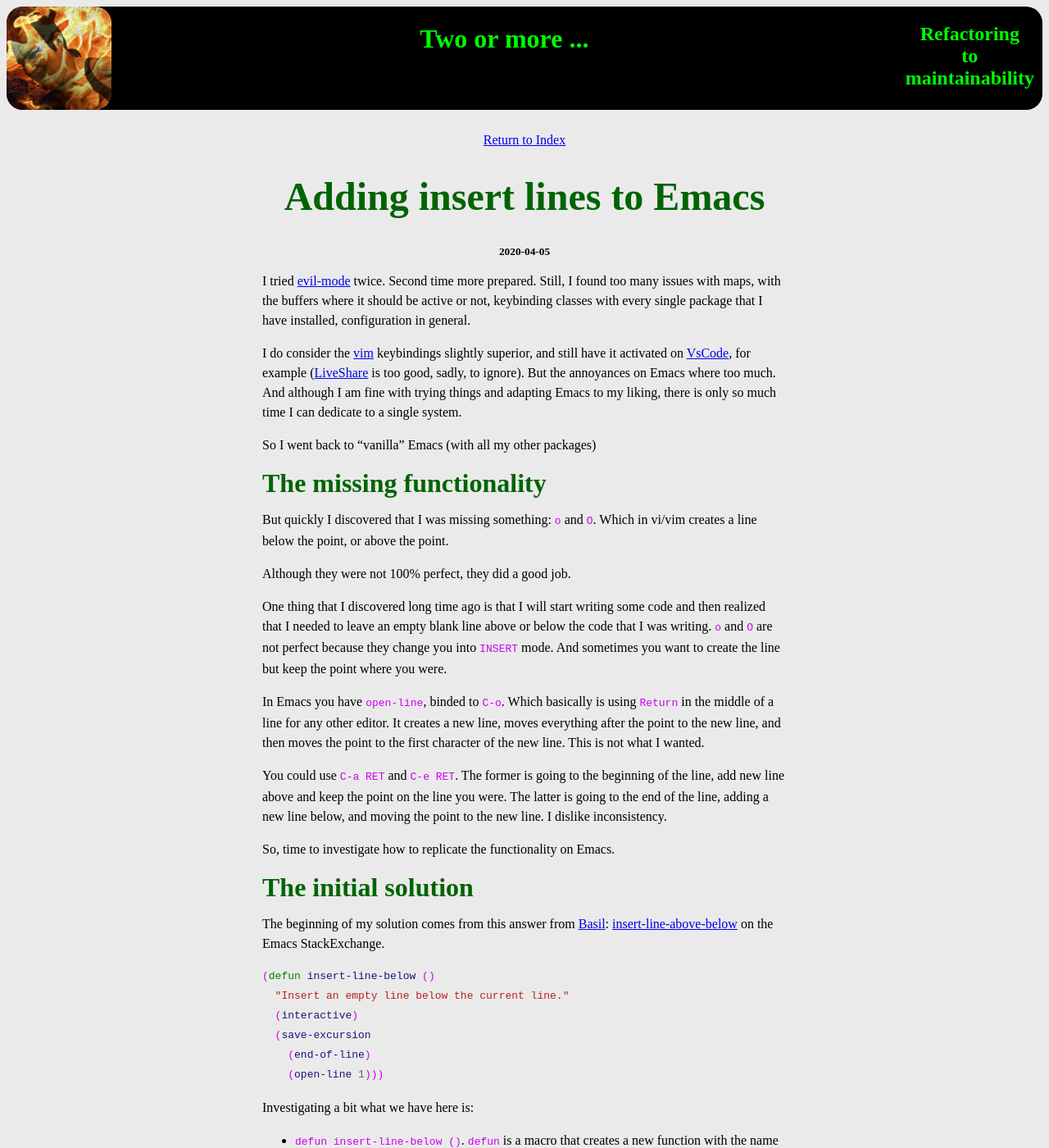
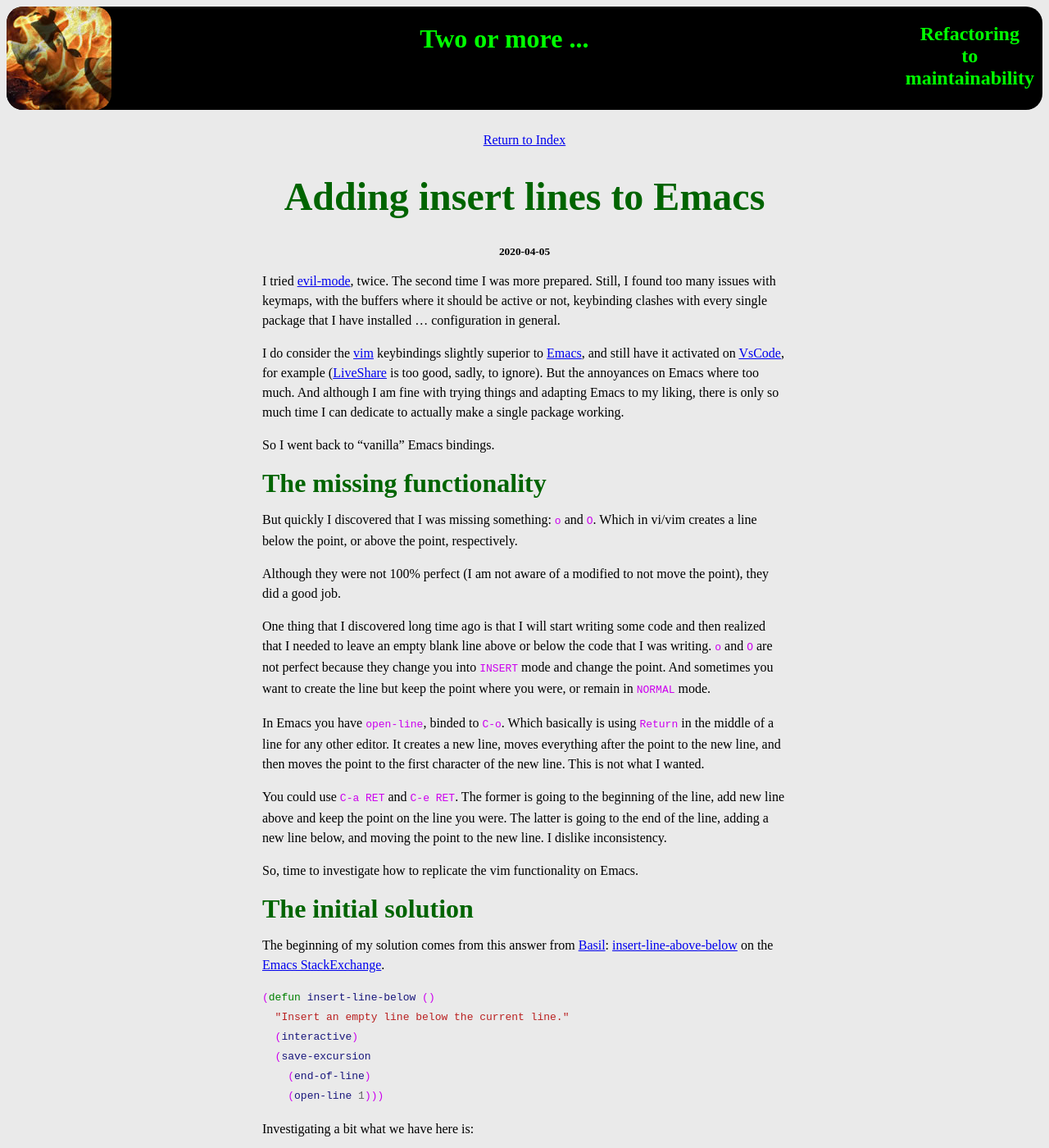
Before and after one commit to MiyamotoAkira/website, a Jekyll site: the page built from _posts/2020-04-07-emacs-insert-line.md, in a window 1280 px wide and 1400 px high. Shown: the whole window at 82% size. Built offline with Jekyll 4.4.1, drawn with Linux system fonts in a browser that asks for light colours; some of the changed text lies outside the part shown.

Commit message:
Modifications to the text

````diff
--- a/_posts/2020-04-07-emacs-insert-line.md
+++ b/_posts/2020-04-07-emacs-insert-line.md
@@ -6,29 +6,29 @@ tags:
 - Emacs
 ---
 
-I tried [evil-mode](https://github.com/emacs-evil/evil) twice. Second time more prepared. Still, I found too many issues with maps, with the buffers where it should be active or not, keybinding classes with every single package that I have installed, configuration in general.
+I tried [evil-mode](https://github.com/emacs-evil/evil), twice. The second time I was more prepared. Still, I found too many issues with keymaps, with the buffers where it should be active or not, keybinding clashes with every single package that I have installed ... configuration in general.
 
-I do consider the [vim](https://www.vim.org/) keybindings slightly superior, and still have it activated on [VsCode](https://code.visualstudio.com/), for example ([LiveShare](https://visualstudio.microsoft.com/services/live-share/) is too good, sadly, to ignore). But the annoyances on Emacs where too much. And although I am fine with trying things and adapting Emacs to my liking, there is only so much time I can dedicate to a single system.
+I do consider the [vim](https://www.vim.org/) keybindings slightly superior to [Emacs](https://www.gnu.org/software/emacs/), and still have it activated on [VsCode](https://code.visualstudio.com/), for example ([LiveShare](https://visualstudio.microsoft.com/services/live-share/) is too good, sadly, to ignore). But the annoyances on Emacs where too much. And although I am fine with trying things and adapting Emacs to my liking, there is only so much time I can dedicate to actually make a single package working.
 
-So I went back to "vanilla" Emacs (with all my other packages)
+So I went back to "vanilla" Emacs bindings.
 
 # The missing functionality
 
-But quickly I discovered that I was missing something: `o` and `O`. Which in vi/vim creates a line below the point, or above the point.
+But quickly I discovered that I was missing something: `o` and `O`. Which in vi/vim creates a line below the point, or above the point, respectively.
 
-Although they were not 100% perfect, they did a good job.
+Although they were not 100% perfect (I am not aware of a modified to not move the point), they did a good job.
 
-One thing that I discovered long time ago is that I will start writing some code and then realized that I needed to leave an empty blank line above or below the code that I was writing. `o` and `O` are not perfect because they change you into `INSERT` mode. And sometimes you want to create the line but keep the point where you were.
+One thing that I discovered long time ago is that I will start writing some code and then realized that I needed to leave an empty blank line above or below the code that I was writing. `o` and `O` are not perfect because they change you into `INSERT` mode and change the point. And sometimes you want to create the line but keep the point where you were, or remain in `NORMAL` mode.
 
 In Emacs you have `open-line`, binded to `C-o`. Which basically is using `Return` in the middle of a line for any other editor. It creates a new line, moves everything after the point to the new line, and then moves the point to the first character of the new line. This is not what I wanted.
 
 You could use `C-a RET` and `C-e RET`. The former is going to the beginning of the line, add new line above and keep the point on the line you were. The latter is going to the end of the line, adding a new line below, and moving the point to the new line. I dislike inconsistency.
 
-So, time to investigate how to replicate the functionality on Emacs.
+So, time to investigate how to replicate the vim functionality on Emacs.
 
 # The initial solution
 
-The beginning of my solution comes from this answer from [Basil](https://emacs.stackexchange.com/users/15748/basil): [insert-line-above-below](https://emacs.stackexchange.com/questions/32958/insert-line-above-below) on the Emacs StackExchange.
+The beginning of my solution comes from this answer from [Basil](https://emacs.stackexchange.com/users/15748/basil): [insert-line-above-below](https://emacs.stackexchange.com/questions/32958/insert-line-above-below) on the [Emacs StackExchange](https://emacs.stackexchange.com/).
 
 ```elisp
 (defun insert-line-below ()
@@ -59,7 +59,7 @@ I just give them keybindings and I am sorted
 (global-set-key (kbd "C-c n") 'insert-line-below)
 ```
 
-Take into account that the keybindings chosen are based on my other keybindings (`C-c a`, which was an option, is part of my [ag](https://github.com/ggreer/the_silver_searcher) keybindings). And the `n` does remind me of "new line".
+Take into account that the keybindings chosen are based on my other keybindings (`C-c a`, which was an option, is part of my [ag](https://github.com/ggreer/the_silver_searcher) keybindings). And the `n` does remind me of "new line". Maybe I should change the name of the functions.
 
 # The improved solution
 
@@ -92,10 +92,10 @@ the default UNIVERSAL argument, the point will change to the beginning of the ne
 
 The first two things that you will discover is that now we have a parameter in our list (`universal`), and that the call to `interactive` now has a parameter `"P"`. Both things are related.
 
-`"P"` tells elisp that the function will receive a parameter with the value of the universal argument. By the way, this value is also stored on `current-prefix-arg`, but using it as above is the recommended way (still haven't found way).
+`"P"` tells elisp that the function will receive a parameter with the value of the universal argument. By the way, this value is also stored on `current-prefix-arg`, but using it as above is the recommended way (still haven't found why).
 
-On the if statement we compare the parameter universal against '(4). That's it, the list that has only 4 within. This is one of the quirkiness of the universal argument. If you want to read a bit more about the strange implementation, you can go to [this gnu page](https://www.gnu.org/software/emacs/manual/html_node/elisp/Prefix-Command-Arguments.html).
+On the if statement we compare the parameter universal against `'(4)`. That's it, the list that has only 4 within. This is one of the quirkiness of the universal argument. If you want to read a bit more about the strange implementation, you can go to [this gnu page](https://www.gnu.org/software/emacs/manual/html_node/elisp/Prefix-Command-Arguments.html).
 
-If you have used `C-u` before calling the function then instead of using `save-excursion` it will use `progn` and will call `forward-line` as the last command. `progn` allows you to call multiple functions and returns the result of the last call. It is used for side effects (like `do` in Clojure). `forward-line` is the programmatic way (that's it, is not an interactive function), to go to the next line.
+If you have used `C-u` before calling the function then instead of using `save-excursion` it will use `progn` and will call `forward-line` as the last command. `progn` allows you to call multiple functions and returns the result of the last call. It is used for side effects (like `do` in Clojure). As additional information `save-excursion` will execute the body inside a `progn`. `forward-line` is the programmatic way (that's it, is not an interactive function) to go to the next line.
 
 So now, if I call `C-c M-n` I can create a new line above the current one without changing my position, and if I call `C-u C-c M-n` I create a new line above and then go to it.
````
Also changed, not shown: other parts of _posts/2020-04-07-emacs-insert-line.md (+3 -3 lines).
